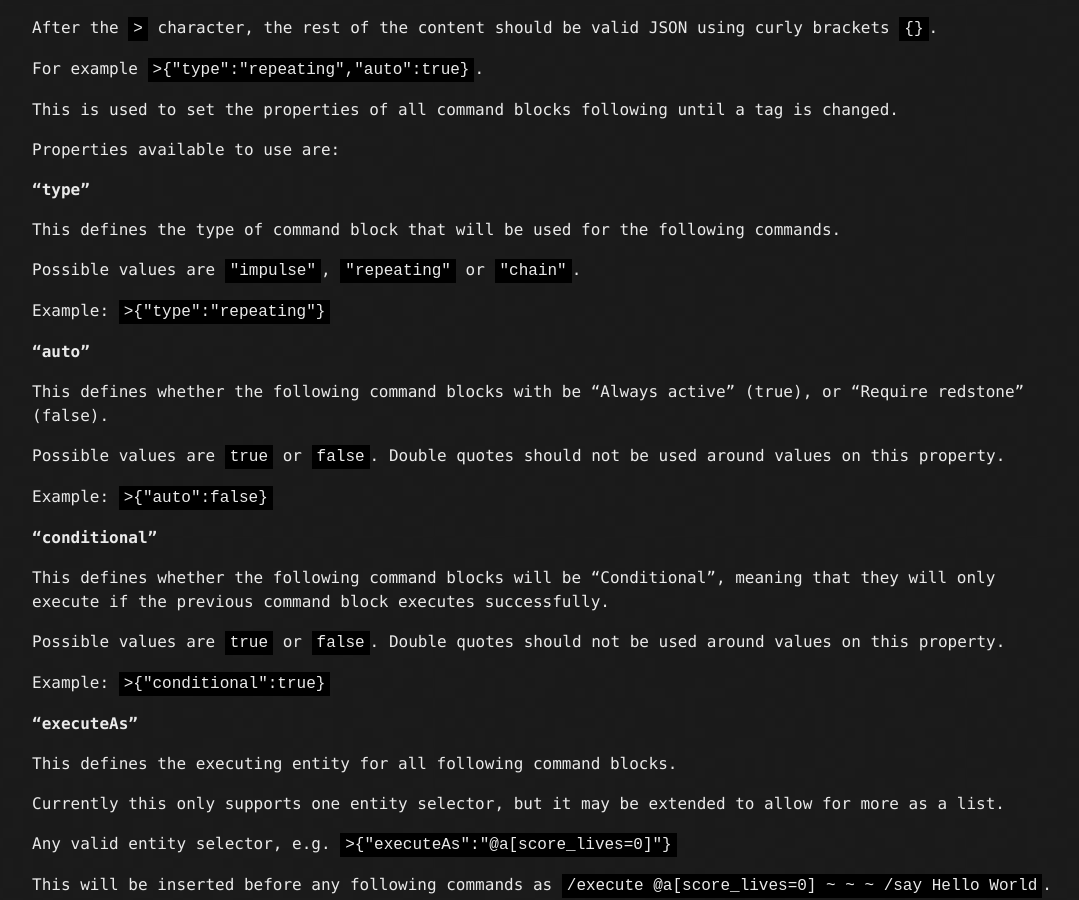
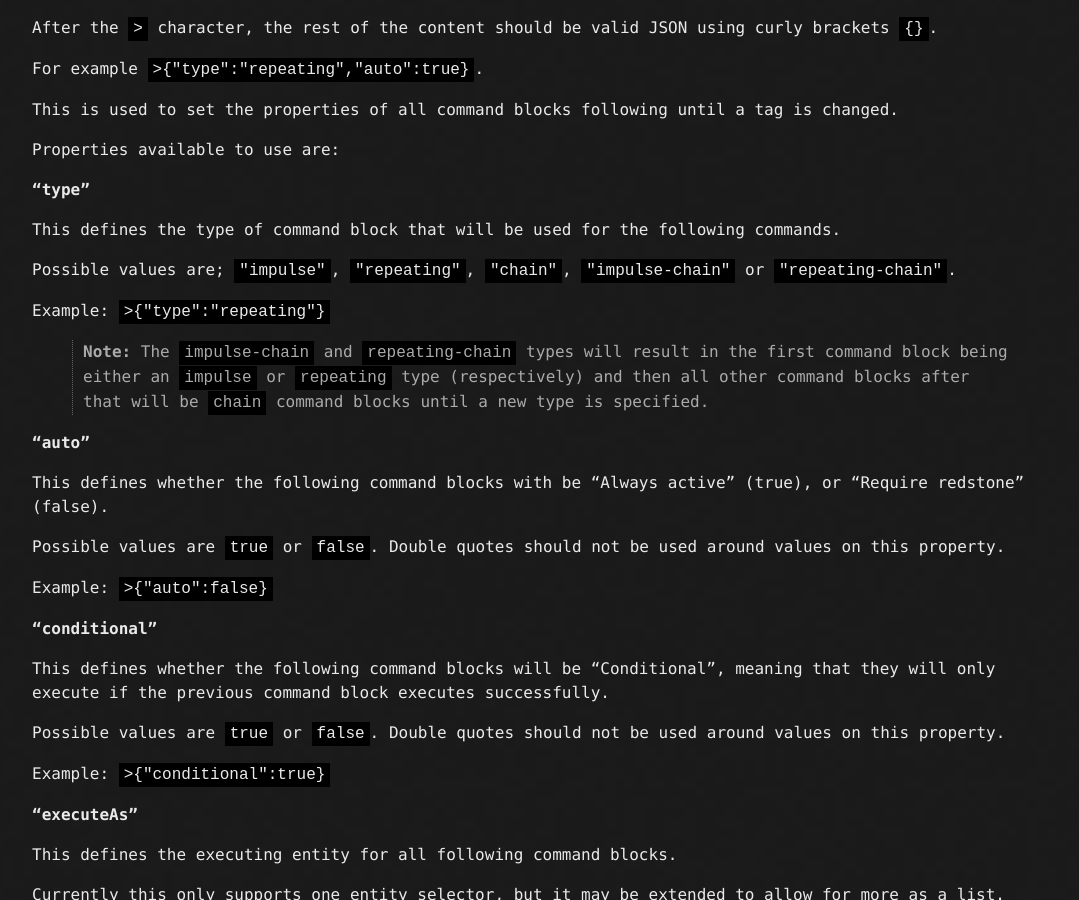
Before and after one commit to GnaspGames/Smelt, a Jekyll site: the page built from syntax.md, in a window 1280 px wide and 900 px high, scrolled down 1059 px. Shown: the whole window, without its empty margins (98-1177 px from the left). Built offline with Jekyll 4.4.1, drawn with Linux system fonts in a browser that asks for light colours.

Commit message:
Adding impulse-chain and repeating-chain to syntax

```diff
--- a/syntax.md
+++ b/syntax.md
@@ -47,9 +47,13 @@ Properties available to use are:
 
 This defines the type of command block that will be used for the following commands.
 
-Possible values are `"impulse"`, `"repeating"` or `"chain"`.
+Possible values are; `"impulse"`, `"repeating"`, `"chain"`, `"impulse-chain"` or `"repeating-chain"`.
 
 Example: `>{"type":"repeating"}`
+
+> **Note:** The `impulse-chain` and `repeating-chain` types will result in the first command block being
+either an `impulse` or `repeating` type (respectively) and then all other command blocks after that will
+be `chain` command blocks until a new type is specified.
 
 **"auto"**
 
```
